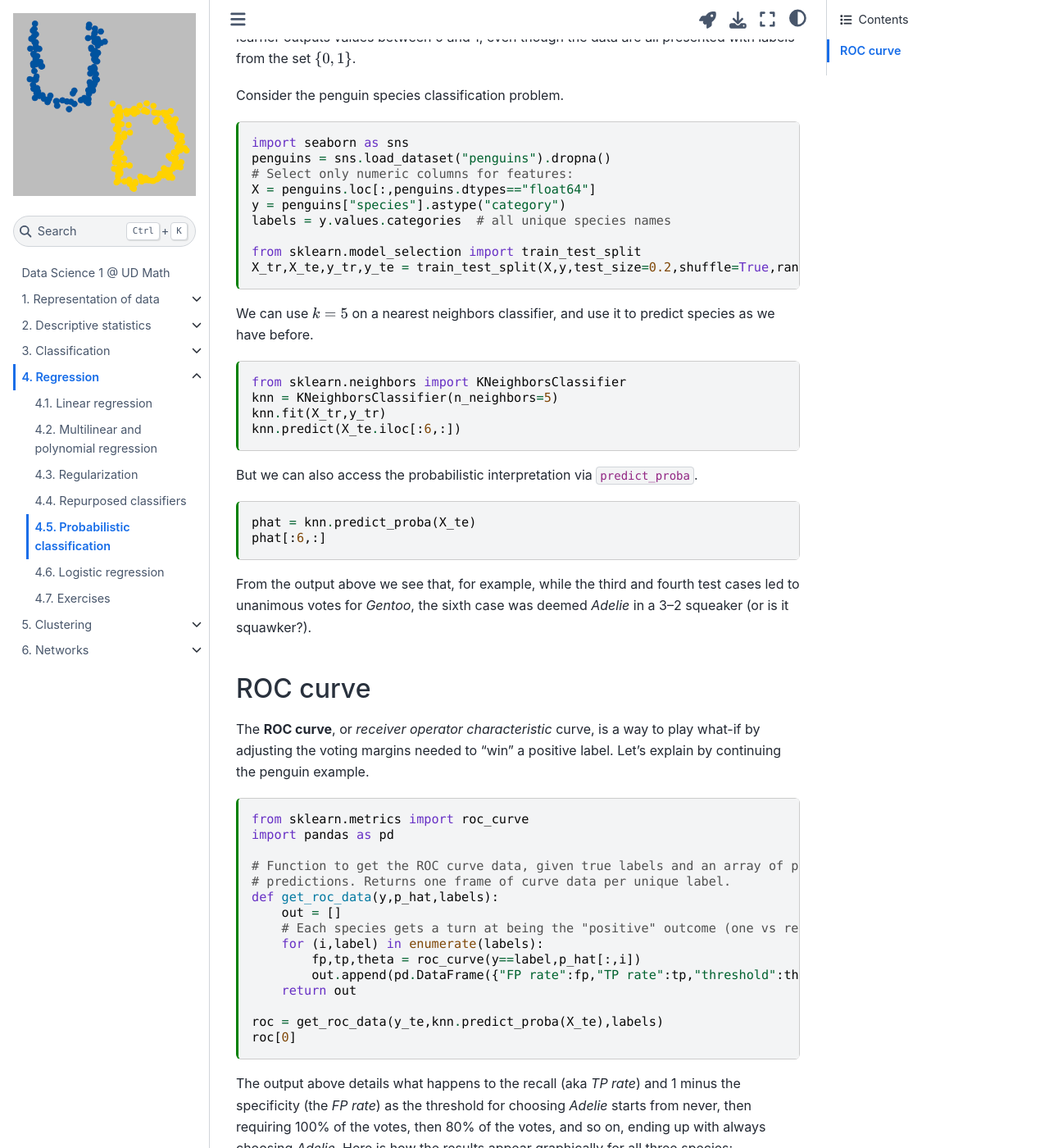
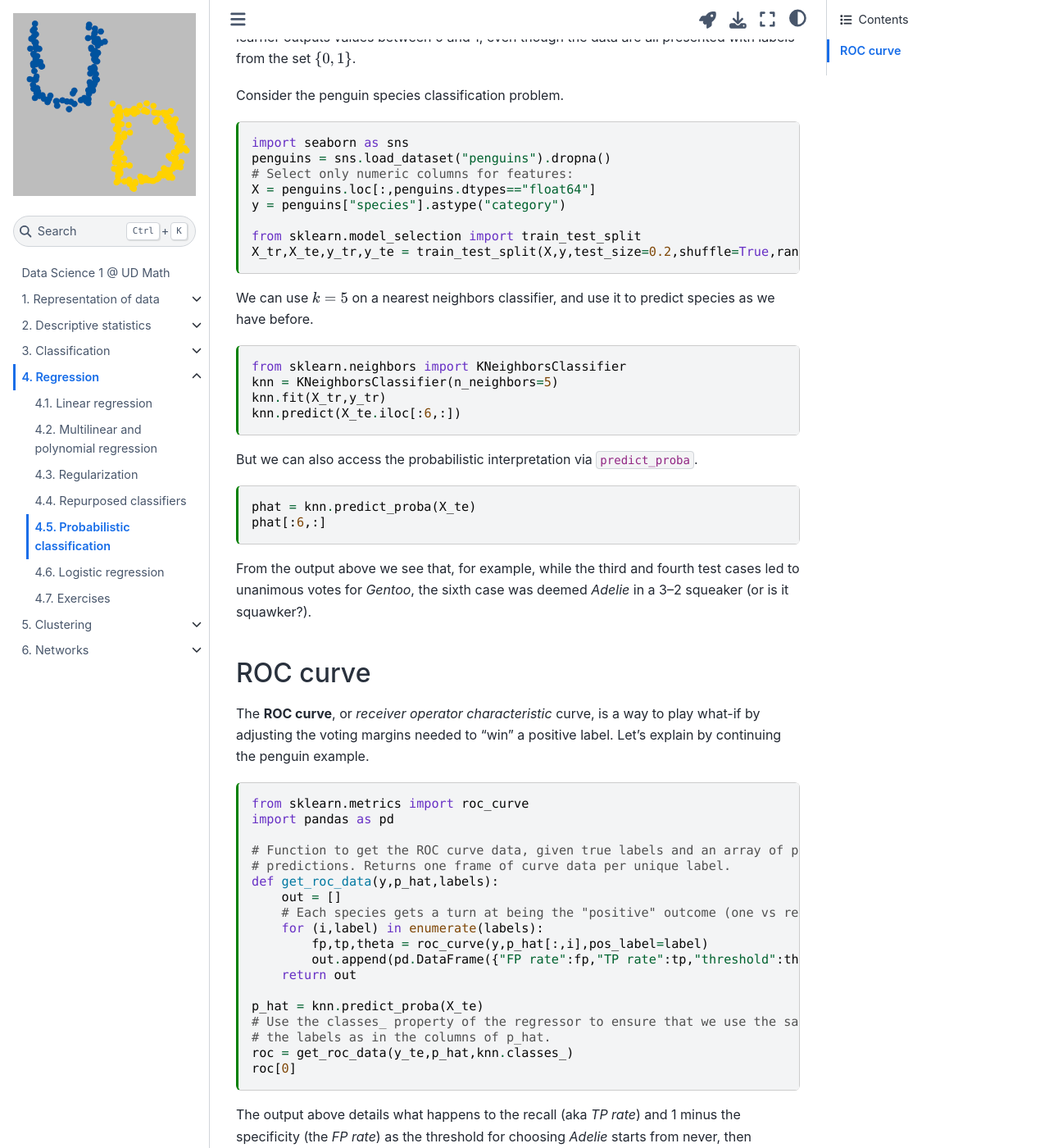
Before and after one commit to UD-Math-Data-Science-1/notes, a Jupyter Book: the page built from regression/prob_class.md, in a window 1280 px wide and 1400 px high, scrolled down 430 px. Shown: the whole window at 82% size. Built offline with Jupyter Book 1.0.4 settings and Sphinx 7.4.7 and the Sphinx Book theme 1.1.4, drawn with Linux system fonts in a browser that asks for light colours; pages that are not in the unit, such as notebooks, are missing from menus.

Commit message:
Update regression

````diff
--- a/regression/prob_class.md
+++ b/regression/prob_class.md
@@ -27,7 +27,6 @@ penguins = sns.load_dataset("penguins").dropna()
 # Select only numeric columns for features:
 X = penguins.loc[:,penguins.dtypes=="float64"]
 y = penguins["species"].astype("category")
-labels = y.values.categories  # all unique species names
 
 from sklearn.model_selection import train_test_split
 X_tr,X_te,y_tr,y_te = train_test_split(X,y,test_size=0.2,shuffle=True,random_state=5)
@@ -65,11 +64,14 @@ def get_roc_data(y,p_hat,labels):
     out = []
     # Each species gets a turn at being the "positive" outcome (one vs rest)
     for (i,label) in enumerate(labels):
-        fp,tp,theta = roc_curve(y==label,p_hat[:,i])
+        fp,tp,theta = roc_curve(y,p_hat[:,i],pos_label=label)
         out.append(pd.DataFrame({"FP rate":fp,"TP rate":tp,"threshold":theta}))
     return out
 
-roc = get_roc_data(y_te,knn.predict_proba(X_te),labels)
+p_hat = knn.predict_proba(X_te)
+# Use the classes_ property of the regressor to ensure that we use the same ordering of
+# the labels as in the columns of p_hat.
+roc = get_roc_data(y_te,p_hat,knn.classes_)
 roc[0]
 ```
 
````
